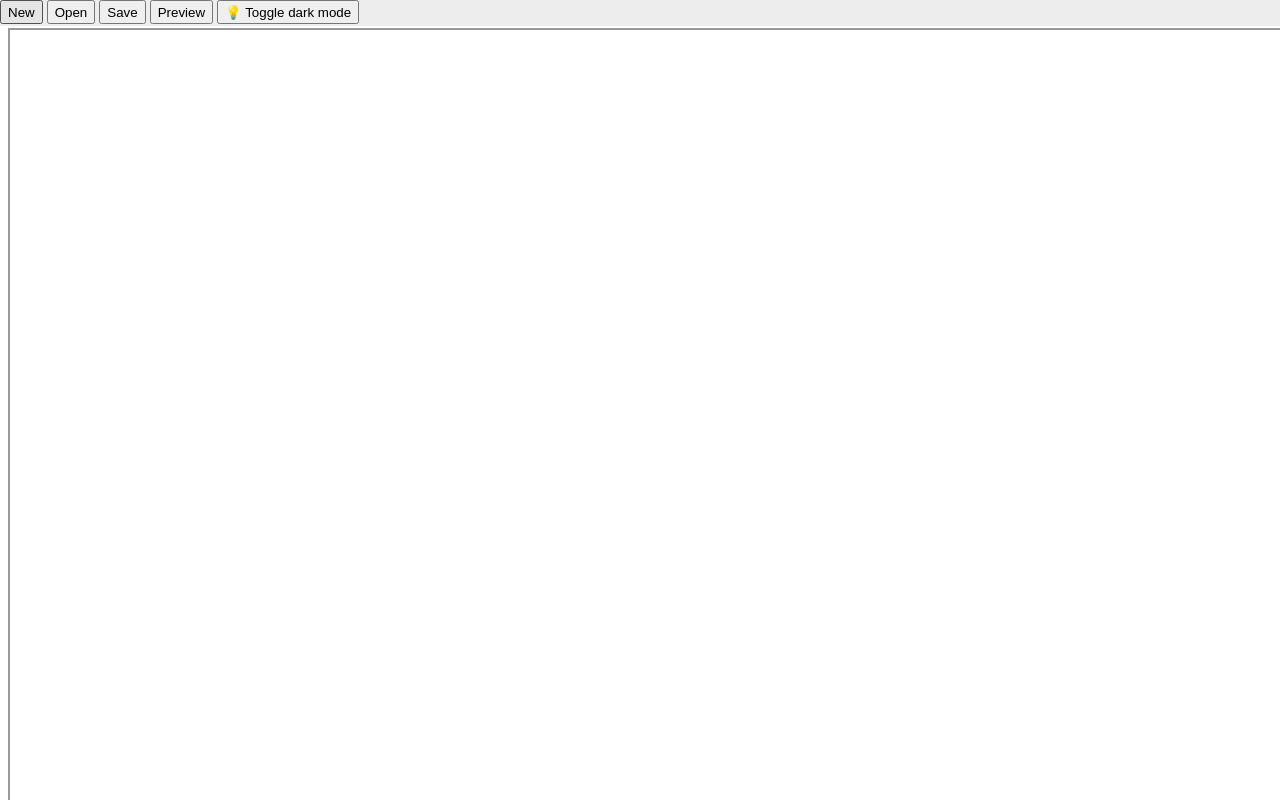
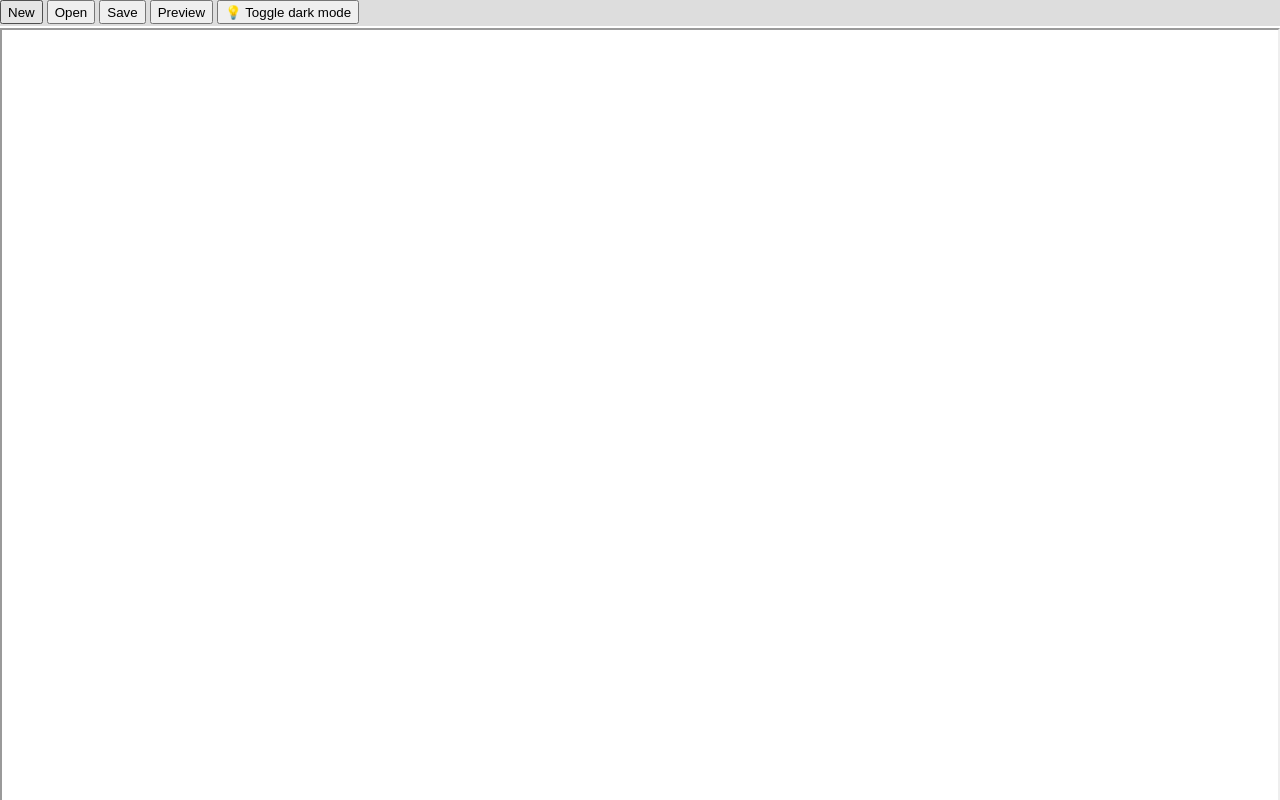
Before and after one commit to AVGP/Scribble, a plain HTML site: page index.html in a window 1280 px wide. Shown: the top 800 px of the page. Drawn offline with Linux system fonts and the light colour scheme.

Commit message:
Adjusted styles for content and preview

```diff
--- a/css/main.css
+++ b/css/main.css
@@ -1,6 +1,8 @@
 body, html {
   width: 100%;
   height: 100%;
+  margin: 0;
+  padding: 0;
 }
 
 .dark {
@@ -8,22 +10,26 @@ body, html {
   background: black;
 }
 
-#content {
+#content, #rendered {
   display: block;
   width: 100%;
   height: 100%;
   border: 2px inset;
   background: transparent;
   color: inherit;
+  margin: 0;
+  margin-top: 28px;
+  overflow-y: scroll;
+  box-sizing: border-box;
 }
 
 nav {
   position: fixed;
-  top:0;
+  top: 0;
   left: 0;
   width: 100%;
   height: 26px;
-  background: #ededed;
+  background: #DDD;
 }
 
 nav button {
@@ -34,7 +40,3 @@ nav button {
 .dark nav {
   background: #444;
 }
-
-#content, #rendered {
-  margin-top: 28px;
-}
```
